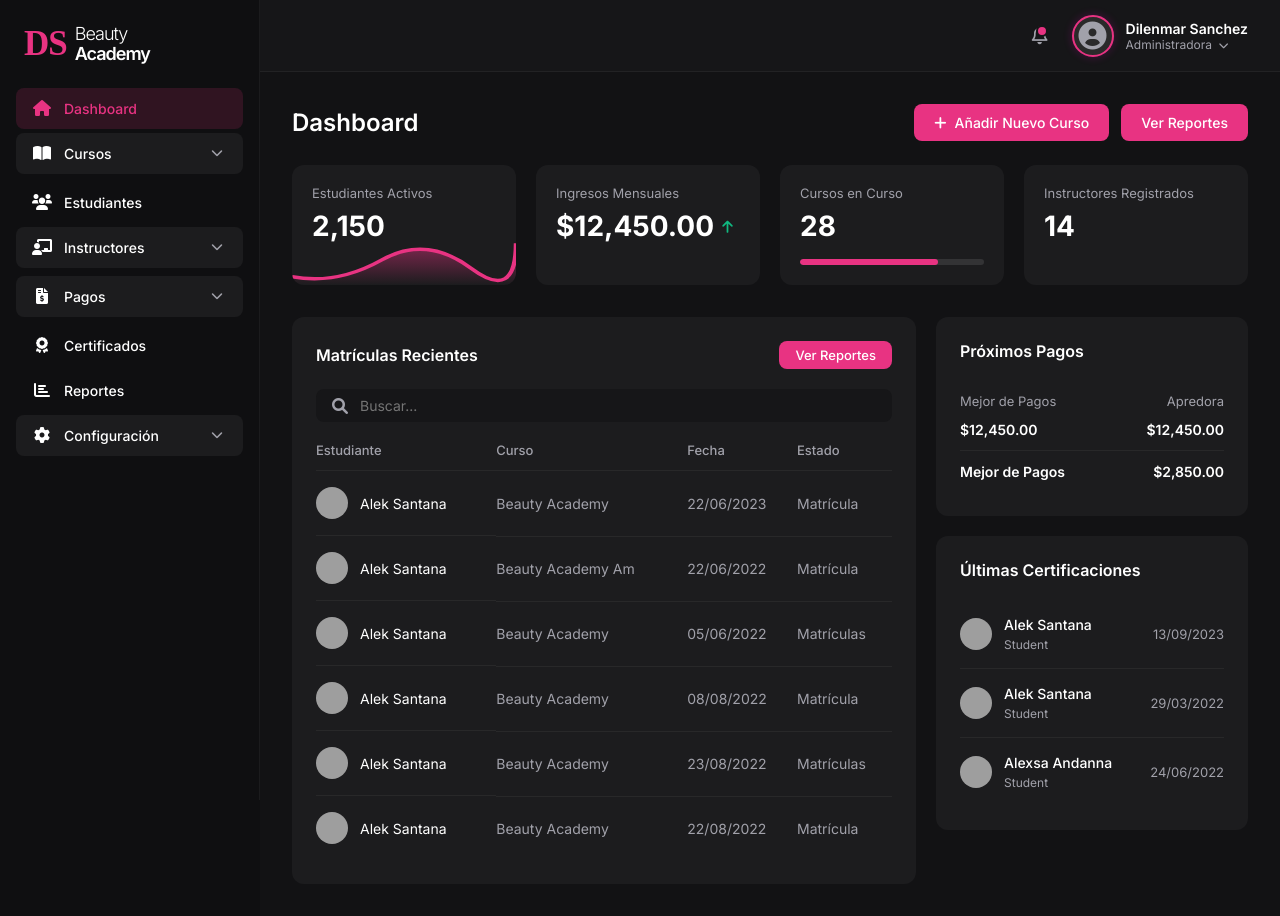
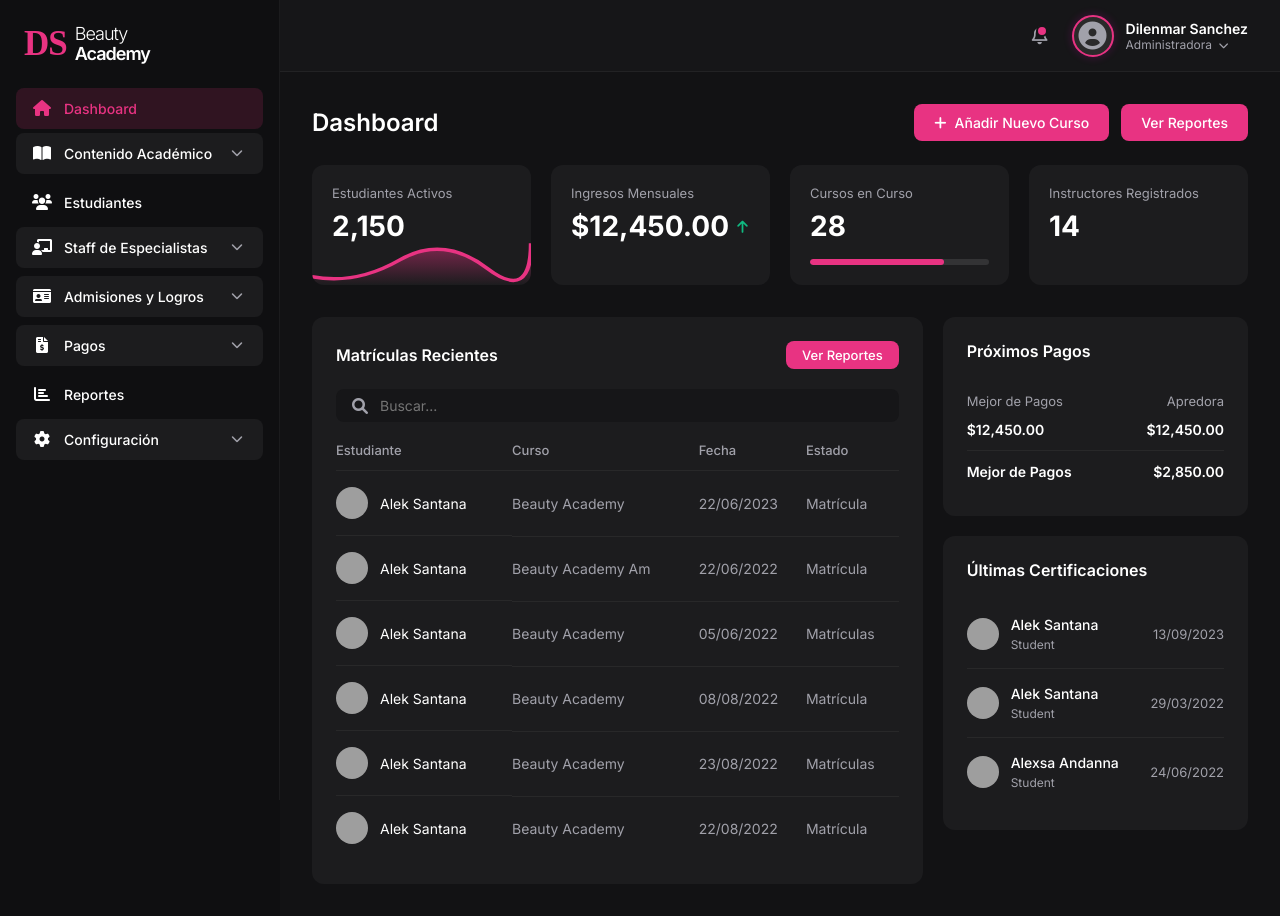
Before and after one commit to Calo1942/ds-beauty-academy, a PHP site: page /?url=dashboard in a window 1280 px wide. Run offline with PHP 8.4, Linux system fonts and the light colour scheme; tables that the repository leaves empty hold one stand-in row (values such as "Sample post"); grey boxes are pictures that could not be loaded.

Commit message:
refactor: standardize UI labels, update sidebar navigation structure, and apply global styling improvements

```diff
--- a/src/views/banco/banco.php
+++ b/src/views/banco/banco.php
@@ -20,7 +20,7 @@
             <h1 class="page-title">Gestión de Bancos</h1>
             <div class="header-actions">
                 <button class="btn btn-primary" onclick="abrirModal('modalCrear')">
-                    <i class="fas fa-plus"></i> Nuevo Banco
+                    <i class="fas fa-plus"></i> Registrar Banco
                 </button>
             </div>
         </div>
--- a/src/views/banco/components/modales/bancoModalCrear.php
+++ b/src/views/banco/components/modales/bancoModalCrear.php
@@ -1,7 +1,7 @@
 <div id="modalCrear" class="modal">
     <div class="modal-content">
         <div class="modal-header">
-            <h2 class="modal-title">Registro de Nuevo Banco</h2>
+            <h2 class="modal-title">Registrar Banco</h2>
             <span class="close-modal" onclick="cerrarModal('modalCrear')">&times;</span>
         </div>
         <form id="formCrearBanco">
--- a/src/views/diploma/components/modales/diplomaModalCrear.php
+++ b/src/views/diploma/components/modales/diplomaModalCrear.php
@@ -1,7 +1,7 @@
 <div id="modalCrear" class="modal">
     <div class="modal-content" style="max-width: 600px;">
         <div class="modal-header">
-            <h2 class="modal-title">Registro de Nuevo Diploma</h2>
+            <h2 class="modal-title">Registrar Diploma</h2>
             <span class="close-modal" onclick="cerrarModal('modalCrear')">&times;</span>
         </div>
         <form id="formCrearDiploma">
--- a/src/views/diploma/diploma.php
+++ b/src/views/diploma/diploma.php
@@ -20,7 +20,7 @@
             <h1 class="page-title">Gestión de Diplomas</h1>
             <div class="header-actions">
                 <button class="btn btn-primary" onclick="abrirModalCrear()">
-                    <i class="fas fa-plus"></i> Nuevo Diploma
+                    <i class="fas fa-plus"></i> Registrar Diploma
                 </button>
             </div>
         </div>
--- a/src/views/especialidad/components/modales/especialidadesModalCrear.php
+++ b/src/views/especialidad/components/modales/especialidadesModalCrear.php
@@ -1,7 +1,7 @@
 <div id="modalCrear" class="modal">
     <div class="modal-content">
         <div class="modal-header">
-            <h2 class="modal-title">Registro de Nueva Especialidad</h2>
+            <h2 class="modal-title">Registrar Especialidad</h2>
             <span class="close-modal" onclick="cerrarModal('modalCrear')">&times;</span>
         </div>
         <form id="formCrearEspecialidad">
--- a/src/views/especialidad/especialidad.php
+++ b/src/views/especialidad/especialidad.php
@@ -20,7 +20,7 @@
             <h1 class="page-title">Gestión de Especialidades</h1>
             <div class="header-actions">
                 <button class="btn btn-primary" onclick="abrirModal('modalCrear')">
-                    <i class="fas fa-plus"></i> Nueva Especialidad
+                    <i class="fas fa-plus"></i> Registrar Especialidad
                 </button>
             </div>
         </div>
--- a/src/views/estudiante/components/modales/estudianteModalCrear.php
+++ b/src/views/estudiante/components/modales/estudianteModalCrear.php
@@ -1,7 +1,7 @@
 <div id="modalCrear" class="modal">
     <div class="modal-content" style="max-width: 700px;">
         <div class="modal-header">
-            <h2 class="modal-title">Registro de Nuevo Estudiante</h2>
+            <h2 class="modal-title">Registrar Estudiante</h2>
             <span class="close-modal" onclick="cerrarModal('modalCrear')">&times;</span>
         </div>
         <form id="formCrearEstudiante">
--- a/src/views/estudiante/estudiante.php
+++ b/src/views/estudiante/estudiante.php
@@ -20,7 +20,7 @@
             <h1 class="page-title">Gestión de Estudiantes</h1>
             <div class="header-actions">
                 <button class="btn btn-primary" onclick="abrirModal('modalCrear')">
-                    <i class="fas fa-plus"></i> Nuevo Estudiante
+                    <i class="fas fa-plus"></i> Registrar Estudiante
                 </button>
             </div>
         </div>
--- a/src/views/instructor/components/modales/instructorModalCrear.php
+++ b/src/views/instructor/components/modales/instructorModalCrear.php
@@ -1,7 +1,7 @@
 <div id="modalCrear" class="modal">
     <div class="modal-content" style="max-width: 700px;">
         <div class="modal-header">
-            <h2 class="modal-title">Registro de Nuevo Instructor</h2>
+            <h2 class="modal-title">Registrar Instructor</h2>
             <span class="close-modal" onclick="cerrarModal('modalCrear')">&times;</span>
         </div>
         <form id="formCrearInstructor">
--- a/src/views/instructor/instructor.php
+++ b/src/views/instructor/instructor.php
@@ -20,7 +20,7 @@
             <h1 class="page-title">Gestión de Instructores</h1>
             <div class="header-actions">
                 <button class="btn btn-primary" onclick="abrirModal('modalCrear')">
-                    <i class="fas fa-plus"></i> Nuevo Instructor
+                    <i class="fas fa-plus"></i> Registrar Instructor
                 </button>
             </div>
         </div>
--- a/src/views/layouts/sidebar.php
+++ b/src/views/layouts/sidebar.php
@@ -19,7 +19,7 @@ $isConfig = ($actualUrl == 'configuracion' || $actualUrl == 'etiqueta');
     <ul class="nav-menu">
         <!-- Principal -->
         <li class="nav-item">
-            <a href="#" class="nav-link <?php if ($actualUrl == 'dashboard') echo 'active'; ?>">
+            <a href="?url=dashboard" class="nav-link <?php if ($actualUrl == 'dashboard') echo 'active'; ?>">
                 <i class="fas fa-home "></i> Dashboard
             </a>
         </li>
@@ -28,14 +28,14 @@ $isConfig = ($actualUrl == 'configuracion' || $actualUrl == 'etiqueta');
         <li class="nav-item has-children <?php if ($isCurso) echo 'open'; ?>">
             <div class="nav-link">
                 <a
-                    href="#"
                     aria-expanded="<?php echo $isCurso ? 'true' : 'false'; ?>"
                     class="left-part <?php if ($isCurso) echo 'active'; ?>">
-                    <i class="fas fa-book-open"></i> Cursos
+                    <i class="fas fa-book-open"></i> Contenido Académico
                 </a>
                 <i class="fas fa-chevron-down" style="font-size: 12px; color: var(--text-muted);"></i>
             </div>
             <ul class="submenu <?php if ($isCurso) echo 'show'; ?>">
+                <li><a href="?url=curso" class="<?php if ($actualUrl == 'curso') echo 'active'; ?>"><i class="fas fa-book"></i> Cursos</a></li>
                 <li><a href="?url=recurso" class="<?php if ($actualUrl == 'recurso') echo 'active'; ?>"><i class="fas fa-folder-open"></i> Recursos</a></li>
                 <li><a href="?url=clase" class="<?php if ($actualUrl == 'clase') echo 'active'; ?>"><i class="fas fa-video"></i> Clases</a></li>
             </ul>
@@ -50,39 +50,37 @@ $isConfig = ($actualUrl == 'configuracion' || $actualUrl == 'etiqueta');
         <li class="nav-item has-children <?php if ($isInstructor) echo 'open'; ?>">
             <div class="nav-link">
                 <a
-                    href="?url=instructor"
                     aria-expanded="<?php echo $isInstructor ? 'true' : 'false'; ?>"
                     class="left-part <?php if ($isInstructor) echo 'active'; ?>">
-                    <i class="fas fa-chalkboard-teacher"></i> Instructores
+                    <i class="fas fa-chalkboard-teacher"></i> Staff de Especialistas
                 </a>
                 <i class="fas fa-chevron-down" style="font-size: 12px; color: var(--text-muted);"></i>
             </div>
             <ul class="submenu <?php if ($isInstructor) echo 'show'; ?>">
+                <li><a href="?url=instructor" class="<?php if ($actualUrl == 'instructor') echo 'active'; ?>"><i class="fas fa-chalkboard-teacher"></i> Instructores</a></li>
                 <li><a href="?url=diploma" class="<?php if ($actualUrl == 'diploma') echo 'active'; ?>"><i class="fas fa-certificate"></i> Diplomas</a></li>
                 <li><a href="?url=especialidad" class="<?php if ($actualUrl == 'especialidad') echo 'active'; ?>"><i class="fas fa-star"></i> Especialidades</a></li>
             </ul>
         </li>
-        <!--
         <li class="nav-item has-children <?php if ($isMatricula) echo 'open'; ?>">
             <div class="nav-link">
                 <a
-                    href="?url=matricula"
                     aria-expanded="<?php echo $isMatricula ? 'true' : 'false'; ?>"
                     class="left-part <?php if ($isMatricula) echo 'active'; ?>">
-                    <i class="fas fa-id-card"></i> Matrículas
+                    <i class="fas fa-id-card"></i> Admisiones y Logros
                 </a>
                 <i class="fas fa-chevron-down" style="font-size: 12px; color: var(--text-muted);"></i>
             </div>
             <ul class="submenu <?php if ($isMatricula) echo 'show'; ?>">
-                <li><a href="?url=evaluacion" class="<?php if ($actualUrl == 'evaluacion') echo 'active'; ?>">Evaluaciones</a></li>
-                <li><a href="?url=certificado" class="<?php if ($actualUrl == 'certificado') echo 'active'; ?>">Certificados</a></li>
+                <li><a href="?url=matricula" class="<?php if ($actualUrl == 'matricula') echo 'active'; ?>"><i class="fas fa-id-card"></i> Matrículas</a></li>
+                <li><a href="?url=evaluacion" class="<?php if ($actualUrl == 'evaluacion') echo 'active'; ?>"><i class="fas fa-clipboard-check"></i> Evaluaciones</a></li>
+                <li><a href="?url=certificado" class="<?php if ($actualUrl == 'certificado') echo 'active'; ?>"><i class="fas fa-award"></i> Certificados</a></li>
             </ul>
-        </li> -->
+        </li>
 
         <li class="nav-item has-children <?php if ($isPagos) echo 'open'; ?>">
             <div class="nav-link">
                 <a
-                    href="#"
                     aria-expanded="<?php echo $isPagos ? 'true' : 'false'; ?>"
                     class="left-part <?php if ($isPagos) echo 'active'; ?>">
                     <i class="fas fa-file-invoice-dollar"></i> Pagos
@@ -93,11 +91,6 @@ $isConfig = ($actualUrl == 'configuracion' || $actualUrl == 'etiqueta');
                 <li><a href="?url=pago" class="<?php if ($actualUrl == 'pago') echo 'active'; ?>"><i class="fas fa-check-circle"></i> Verificación de Pagos</a></li>
                 <li><a href="?url=banco" class="<?php if ($actualUrl == 'banco') echo 'active'; ?>"><i class="fas fa-university"></i> Bancos</a></li>
             </ul>
-        </li>
-        <li class="nav-item">
-            <a href="?url=certificado" class="nav-link  <?php if ($actualUrl == 'certificado') echo 'active'; ?>">
-                <i class="fas fa-award"></i> Certificados
-            </a>
         </li>
         <li class="nav-item">
             <a href="?url=reporte" class="nav-link  <?php if ($actualUrl == 'reporte') echo 'active'; ?>">
--- a/src/views/styles.css
+++ b/src/views/styles.css
@@ -4,11 +4,12 @@
     --bg-card: #1c1c1e;
     --text-main: #ffffff;
     --text-muted: #a1a1aa;
+    --text-light: #e4e4e7;
     --accent: #E83382;
     --accent-hover: #D81B60;
     --success: #10b981;
     --border-color: rgba(255, 255, 255, 0.05);
-    --sidebar-width: 260px;
+    --sidebar-width: 280px;
 }
 
 * {
@@ -72,6 +73,7 @@ body {
 .nav-item {
     list-style: none;
     margin-bottom: 4px;
+    font-size: 16px;
 }
 
 .nav-link {
@@ -167,9 +169,9 @@ body {
     gap: 12px;
     padding: 10px 16px;
     padding-left: 30px;
-    color: var(--text-main);
+    color: var(--text-light);
     text-decoration: none;
-    font-size: 13px;
+    font-size: 14px;
     border-radius: 8px;
     transition: all 0.2s ease;
 }
```
